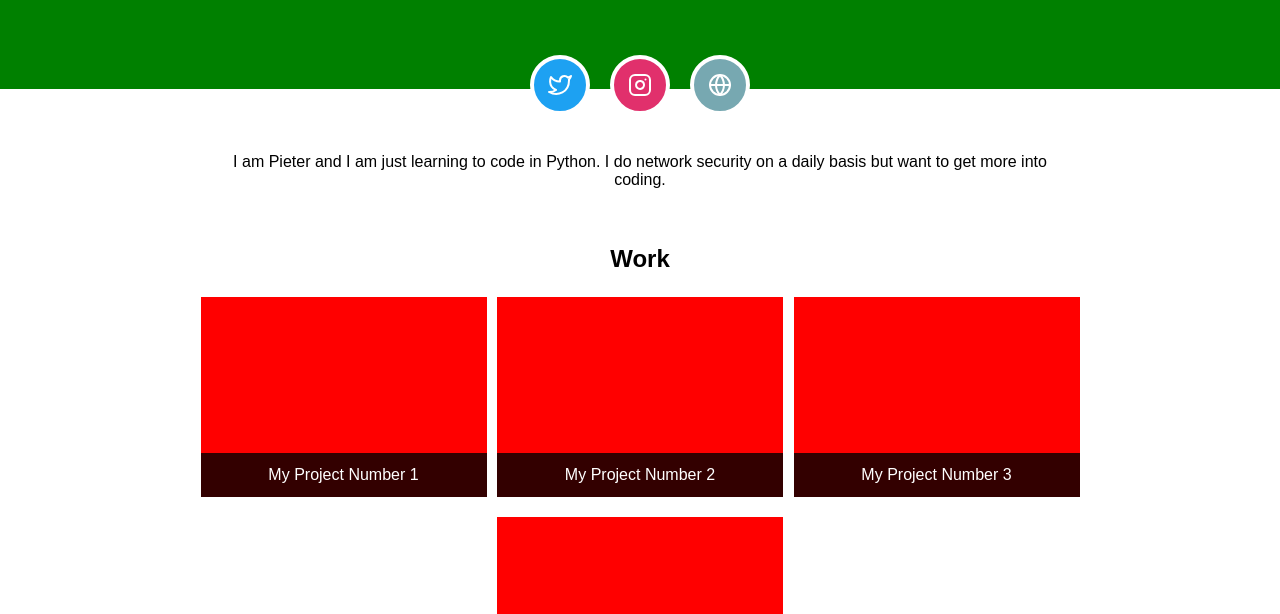
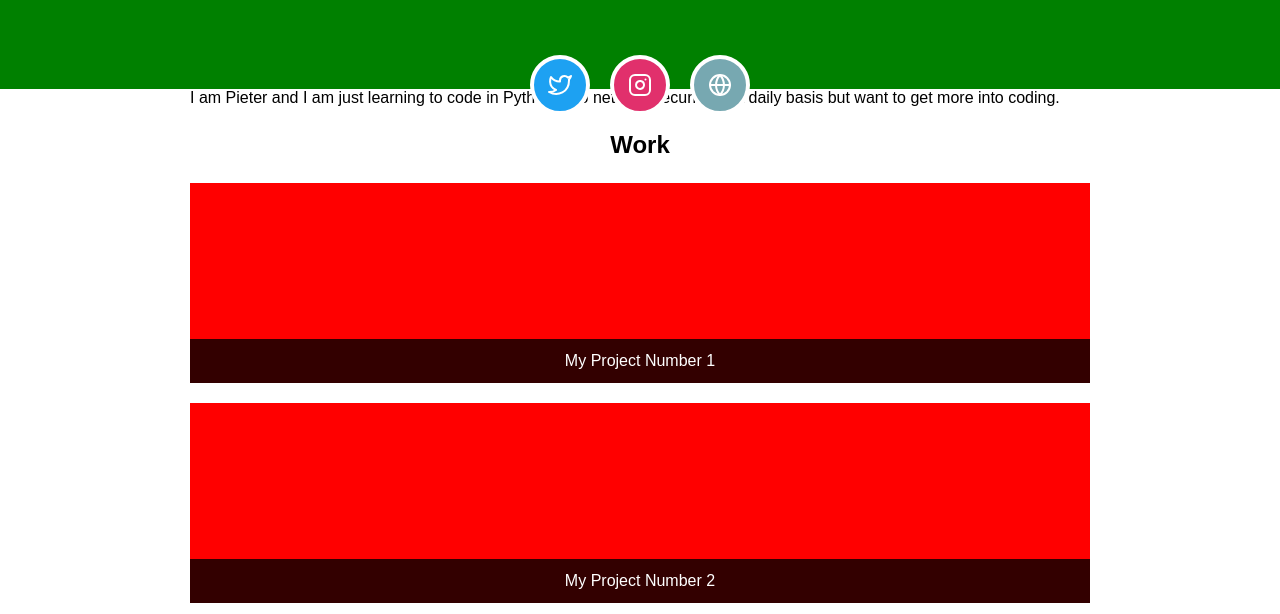
Before and after one commit to eye-designs/personalsite, a plain HTML site: page index.html in a window 1280 px wide. Shown: the part 186-800 px from the top of the page. Drawn offline with Linux system fonts and the light colour scheme.

Commit message:
commit message - reworked layout

```diff
--- a/styles.css
+++ b/styles.css
@@ -75,7 +75,7 @@ header .social-nav {
   background-color: #77A8B1;
 }
 
-section.about {
+
   padding: 4em 2em 2em 2em;
 }
 
@@ -98,7 +98,7 @@ section.about p {
 
 .project {
   display: block;
-  width: 286px;
+  width: 100%;
   background: red;
   margin-bottom: 20px;
   height: 200px;
```
